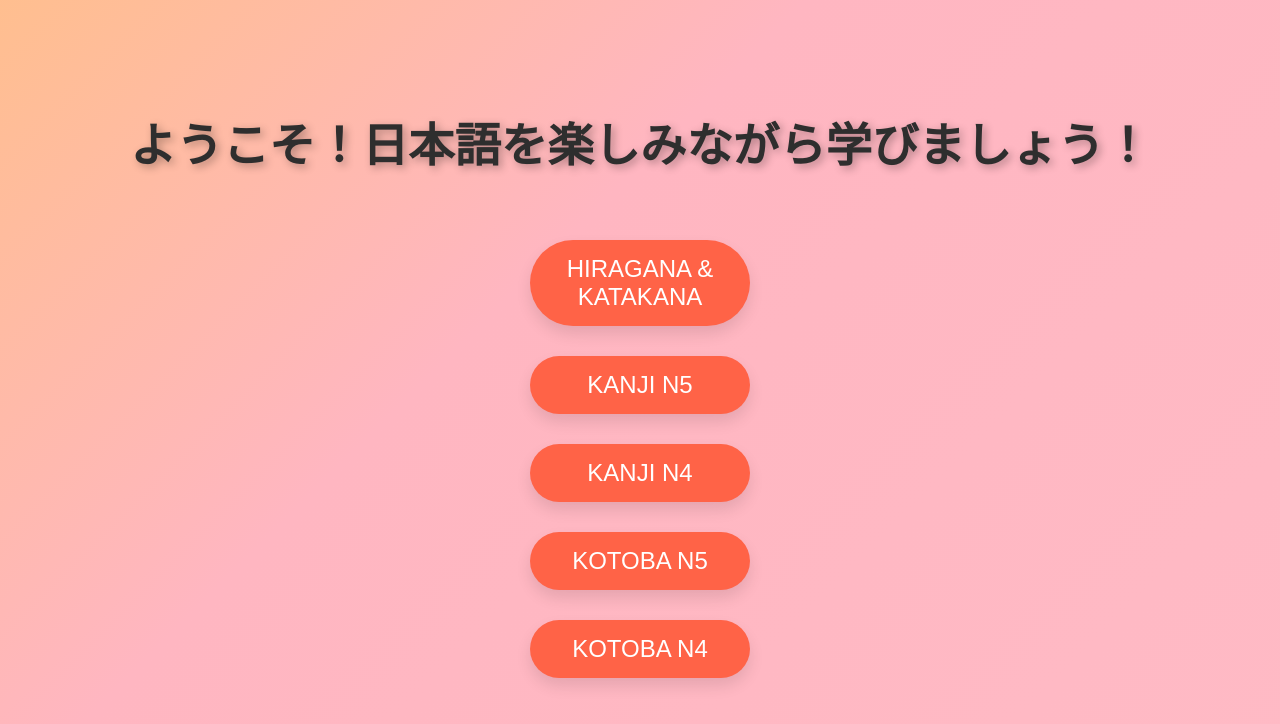
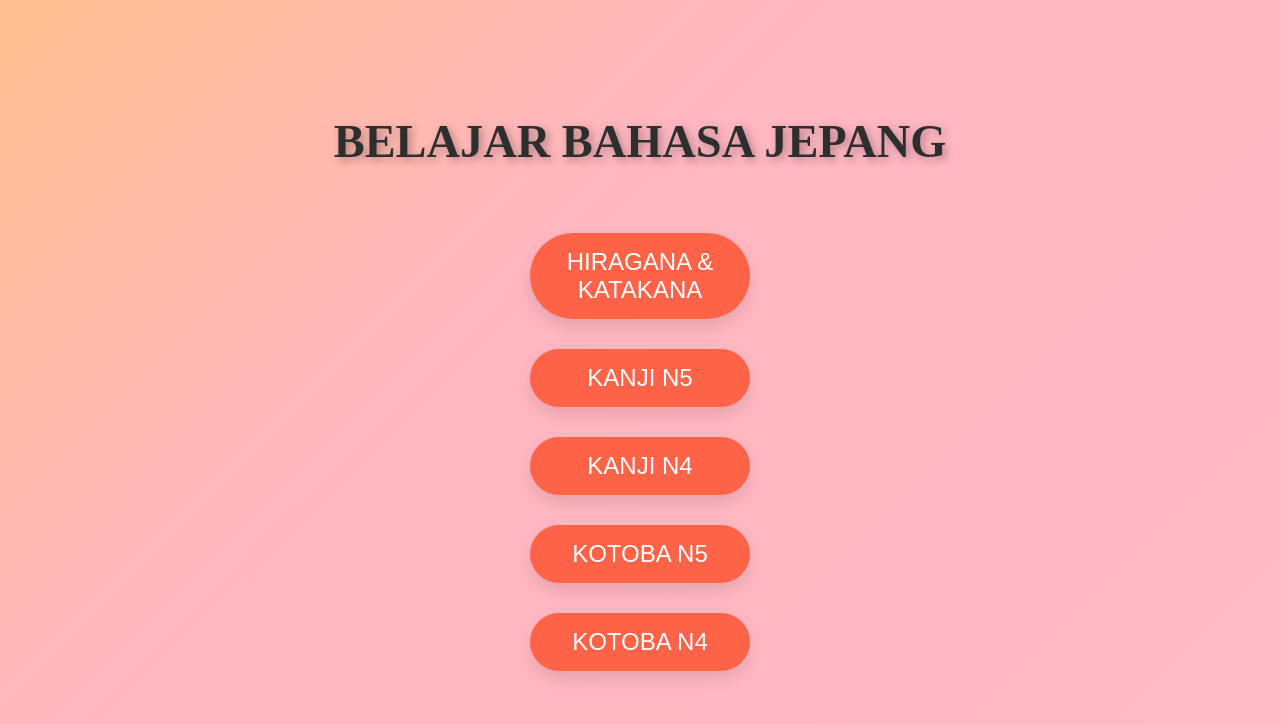
Before and after one commit to Durmad21/musik, a plain HTML site: page index.html in a window 1280 px wide. Drawn offline with Linux system fonts and the light colour scheme.

Commit message:
Update index.html

```diff
--- a/index.html
+++ b/index.html
@@ -68,7 +68,7 @@
 <body>
 
     <!-- Judul Utama -->
-    <div class="title">ようこそ！日本語を楽しみながら学びましょう！</div>
+    <div class="title">BELAJAR BAHASA JEPANG</div>
 
     <!-- Pilihan Hiragana & Katakana -->
     <a href="https://adewij.github.io/musik/hanakana.html">
@@ -90,4 +90,3 @@
     </a>
 
 </body>
-</html>
```
